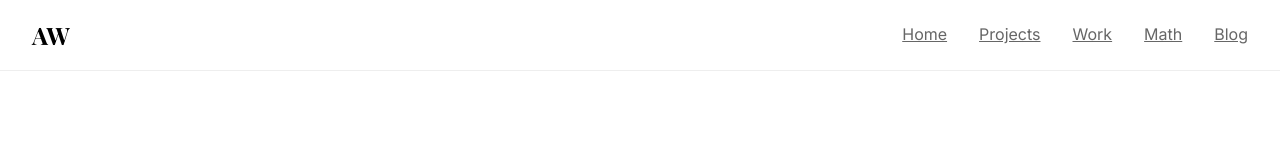
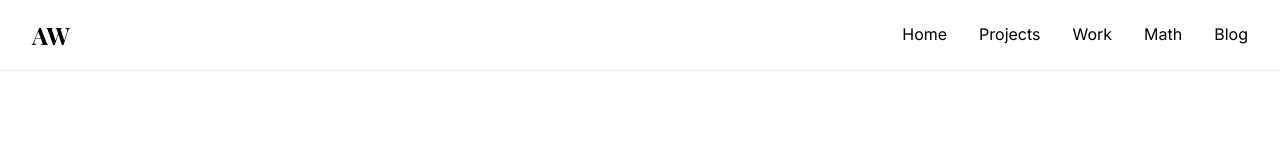
Before and after one commit to alissawu/alissasite, a Next.js app: page /blog in a window 1280 px wide. Shown: the top 153 px of the page. Built offline with nearby package versions, Linux system fonts and the light colour scheme.

Commit message:
diff css for menu hyperlink and post hyperlink

```diff
--- a/src/app/globals.css
+++ b/src/app/globals.css
@@ -23,12 +23,11 @@ h1 {
 
 /* links */
 a {
-  color: #666;
-  text-decoration: underline;
-  transition: color 0.2s ease;
+  color: black;
+  text-decoration: none;
 }
 a:hover {
-  color: black;
+  text-decoration: underline;
 }
 
 
```
Also changed, not shown: src/app/blog/post.module.css (+11 -0 lines).
